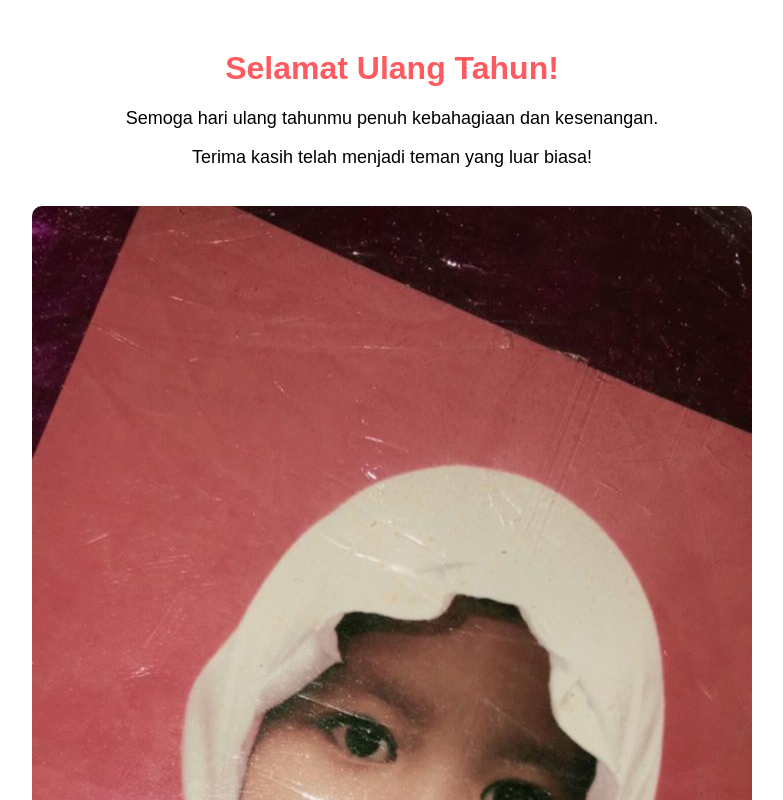
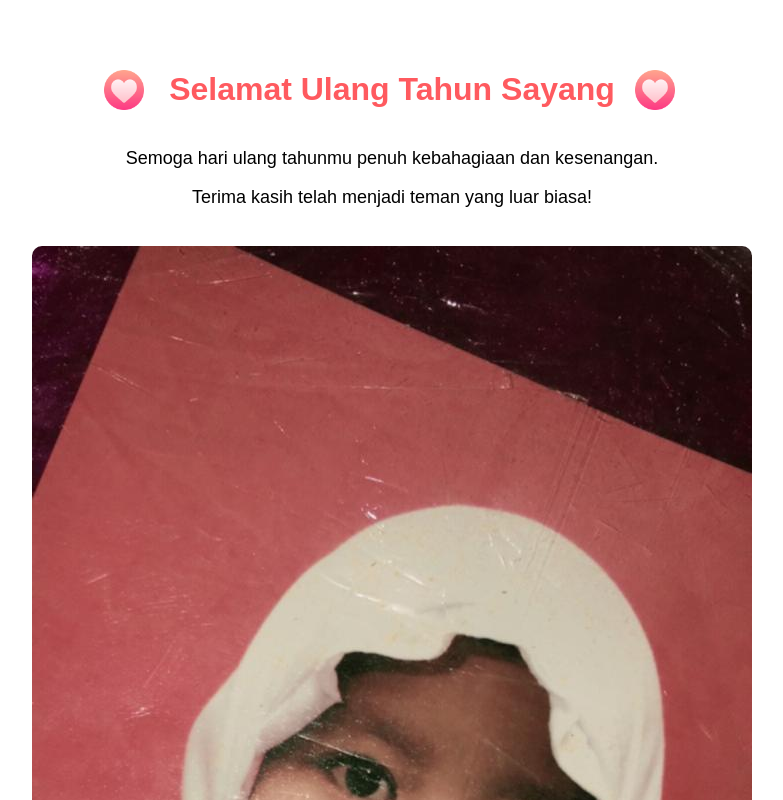
Before and after one commit to ilhamrhmddni/hbd-ima, a plain HTML site: page index.html in a window 1280 px wide. Shown: the top 800 px of the page, without its empty margins (248-1031 px from the left). Drawn offline with Linux system fonts and the light colour scheme.

Commit message:
ubah judul

```diff
--- a/index.html
+++ b/index.html
@@ -23,13 +23,26 @@
       img {
         max-width: 75%;
         border-radius: 10px;
-        margin-top: 20px;
+        margin: 20px;
+      }
+      .atas {
+        display: flex;
+        justify-content: center;
+      }
+      .img {
+        width: 40px;
+        height: 40px;
+        margin-right: 25px;
       }
     </style>
   </head>
 
   <body>
-    <h1>Selamat Ulang Tahun!</h1>
+    <div class="atas">
+      <img class="img" src="heart.png" alt="" />
+      <h1>Selamat Ulang Tahun Sayang</h1>
+      <img class="img" src="heart.png" alt="" />
+    </div>
     <p>Semoga hari ulang tahunmu penuh kebahagiaan dan kesenangan.</p>
     <p>Terima kasih telah menjadi teman yang luar biasa!</p>
     <img src="ima.jpeg" alt="Ucapan Selamat Ulang Tahun" />
```
